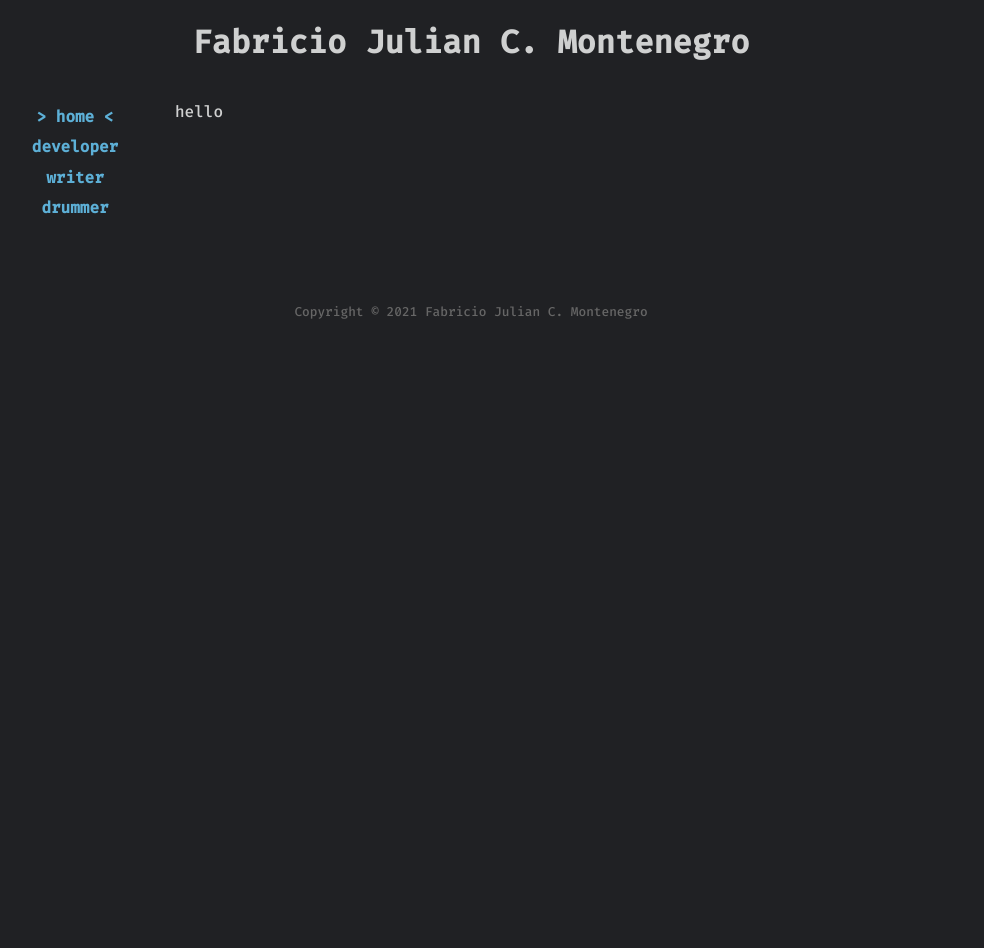
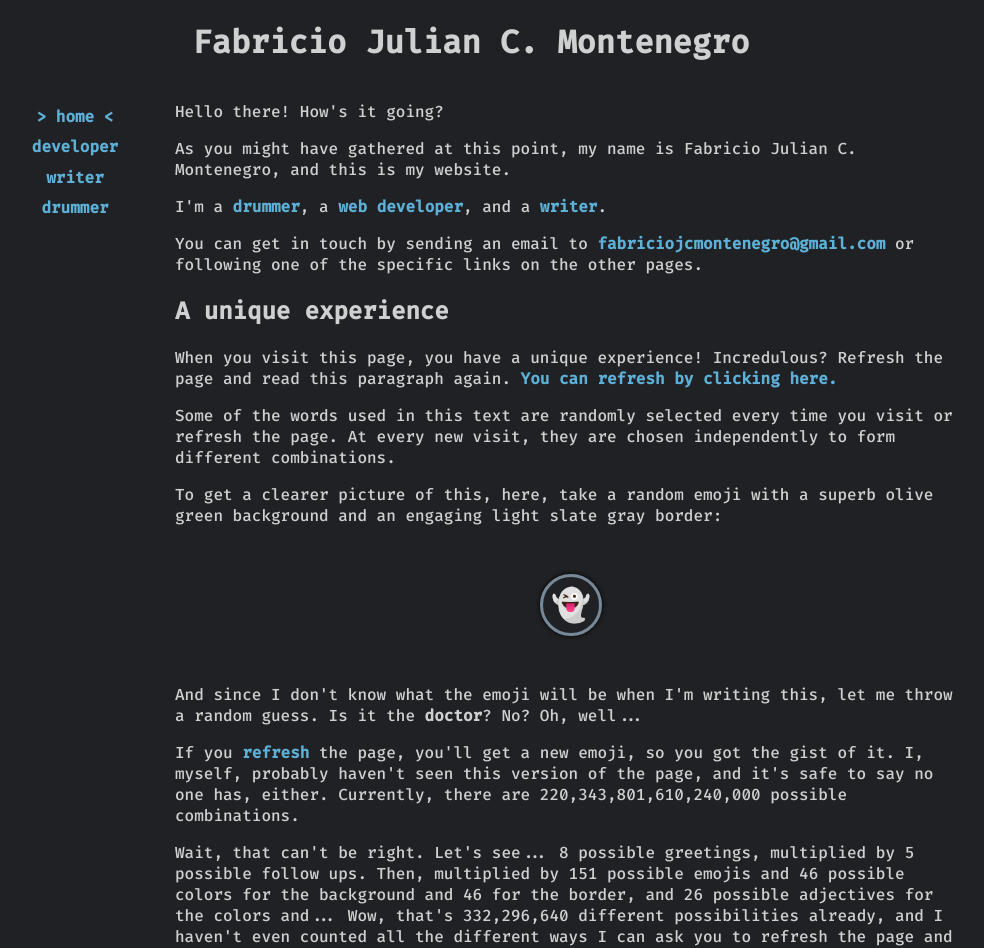
Before and after one commit to SplinterDev/splinterdev.github.io, a Next.js app: page / in a window 1280 px wide. Shown: the top 948 px of the page, without its empty margins (169-1153 px from the left). Before the commit the page ends 800 px from the top, so only its background shows below. Built offline with nearby package versions, Linux system fonts and the light colour scheme.

Commit message:
Convert home page app to next

```diff
--- a/pages/index.tsx
+++ b/pages/index.tsx
@@ -1,7 +1,222 @@
 import type { NextPage } from 'next';
+import { Options, OptionsKeys } from '../src/types/options';
+import textOptionsJSON from '../src/assets/textoptions.json';
+import Link from 'next/link';
+import getRandomSample from '../src/helpers/random';
+import style from '../styles/Home.module.scss';
+
+const textOptions = textOptionsJSON as Options;
 
 const Home: NextPage = () => {
-  return <p>hello</p>;
+  const links = [
+    <Link key="dev" href="/developer">
+      <a>web developer</a>
+    </Link>,
+    <Link key="wri" href="/writer">
+      <a>writer</a>
+    </Link>,
+    <Link key="dru" href="/drummer">
+      <a>drummer</a>
+    </Link>,
+  ];
+
+  const linksCombinations = links.length * links.length;
+  const getTotalCombinations = () => {
+    const counts = [];
+
+    for (const typeOfSentence in textOptions) {
+      if (Object.hasOwnProperty.call(textOptions, typeOfSentence)) {
+        const sentenceOptions = textOptions[typeOfSentence as OptionsKeys];
+
+        counts.push(sentenceOptions.length);
+      }
+    }
+
+    const total =
+      counts.reduce((accumulator, currentValue) => accumulator * currentValue) *
+      linksCombinations;
+
+    return new Intl.NumberFormat('en-US').format(total);
+  };
+  const possibleCombinations = getTotalCombinations();
+
+  const backgroundColor = getRandomSample(textOptions.colors, true);
+  const borderColor = getRandomSample(textOptions.colors, true);
+  const emojiStyle = {
+    backgroundColor: backgroundColor.value,
+    borderColor: borderColor.value,
+  };
+
+  const emoji = getRandomSample(textOptions.emoji);
+  const guess = getRandomSample(textOptions.emoji);
+
+  /* eslint-disable */
+  const guessText =
+    guess.name === 'wizard' || emoji.name === 'wizard'
+      ? guess.name === emoji.name
+        ? ` Wait. I'M RIGHT? The wizard is my favorite emoji! The chance of my guess being right is one in ${
+            textOptions.emoji.length * textOptions.emoji.length
+          }!!! Take a screenshot of this and send me an email! Wow!`
+        : ' Did you know the wizard is my favorite emoji? But the chances of my guess being right are very low. Oh, well...'
+      : ' No? Oh, well...';
+  /* eslint-disable */
+
+  return (
+    <article className={style.Home}>
+      <p>
+        {`${getRandomSample(textOptions.greetings)} ${getRandomSample(
+          textOptions.greetingsFollowUp
+        )}`}
+      </p>
+      <p>
+        {getRandomSample(textOptions.opening)}, my name is Fabricio Julian C.
+        Montenegro, and this is my website.
+      </p>
+      <p>
+        I&apos;m a {getRandomSample(links, true)}, a{' '}
+        {getRandomSample(links, true)}, and a {getRandomSample(links, true)}.
+      </p>
+      <p>
+        You can get in touch by sending an email to{' '}
+        <a href="mailto:fabriciojcmontenegro@gmail.com">
+          fabriciojcmontenegro@gmail.com
+        </a>{' '}
+        or following one of the specific links on the other pages.
+      </p>
+
+      <h2>A unique experience</h2>
+
+      <p>
+        When you {getRandomSample(textOptions.visit)} this{' '}
+        {getRandomSample(textOptions.page)}, you have a unique experience!{' '}
+        {getRandomSample(textOptions.dontBelieve)} Refresh the page and read
+        this paragraph again.{' '}
+        <a href="/">{getRandomSample(textOptions.refresh)}</a>
+      </p>
+
+      <p>
+        {getRandomSample(textOptions.colorsAndWords)} are randomly selected
+        every time you visit or refresh the page.{' '}
+        {getRandomSample(textOptions.everyTime)}, they are{' '}
+        {getRandomSample(textOptions.selected)} independently to form different
+        combinations.
+      </p>
+
+      <p>
+        To get a clearer picture of this, here, take a random emoji with{' '}
+        {getRandomSample(textOptions.colorAdjective, true)}{' '}
+        {backgroundColor.name} background and{' '}
+        {getRandomSample(textOptions.colorAdjective, true)} {borderColor.name}{' '}
+        border:
+      </p>
+
+      <div className={style['emoji-row']}>
+        <figure className={style.emoji} style={emojiStyle}>
+          {emoji.content}
+          <figcaption>{emoji.name}</figcaption>
+        </figure>
+      </div>
+
+      <p>
+        And since I don&apos;t know what the emoji will be when I&apos;m writing
+        this, let me throw a random guess. Is it the <b>{guess.name}</b>?
+        {guessText}
+      </p>
+
+      <p>
+        If you <a href="/">refresh</a> the page, you&apos;ll get a new emoji, so{' '}
+        {getRandomSample(textOptions.youGetIt)}. I, myself, probably
+        haven&apos;t seen {getRandomSample(textOptions.thisVersion)}, and
+        it&apos;s safe to say no one has, either. Currently, there are{' '}
+        {possibleCombinations} possible combinations.
+      </p>
+
+      <p>
+        Wait, that can&apos;t be right. Let&apos;s see...{' '}
+        {textOptions.greetings.length} possible greetings, multiplied by{' '}
+        {textOptions.greetingsFollowUp.length} possible follow ups. Then,
+        multiplied by {textOptions.emoji.length} possible emojis and{' '}
+        {textOptions.colors.length} possible colors for the background and{' '}
+        {textOptions.colors.length} for the border, and{' '}
+        {textOptions.colorAdjective.length} possible adjectives for the colors
+        and... Wow, that&apos;s{' '}
+        {new Intl.NumberFormat('en-US').format(
+          textOptions.greetings.length *
+            textOptions.greetingsFollowUp.length *
+            textOptions.emoji.length *
+            textOptions.colors.length *
+            textOptions.colors.length *
+            textOptions.colorAdjective.length
+        )}{' '}
+        different possibilities already, and I haven&apos;t even counted all the
+        different ways I can ask you to refresh the page and at least a dozen
+        other things. Yeah, okay.
+      </p>
+
+      <p>
+        So, if my math is right, this version of the website has one in{' '}
+        {possibleCombinations} chances of existing. It is
+        {getRandomSample(textOptions.purposes)} <b>unique</b>.
+      </p>
+
+      <p>
+        The version of the website you&apos;re seeing is yours, and yours only.
+        Enjoy it. And then, refresh the page (as I&apos;m sure you&apos;ve
+        already done {getRandomSample(textOptions.alreadyDone)}). But remember:
+        this version of the website will be gone forever. This is a unique
+        experience, and I think that&apos;s fascinating!
+      </p>
+
+      <p>
+        But you know what&apos;s even more fascinating? The fact that your
+        experience visiting this website is unique regardless of how this site
+        behaves. You are a unique person, with a unique combination of genetic
+        attributes and past experiences that allows you -- and only you -- to
+        have this experience.
+      </p>
+
+      <p>
+        You are the only person in the entire history of the universe to see
+        this site through your eyes, to think what you are thinking in response
+        to it, to feel what you&apos;re feeling now.
+      </p>
+
+      <p>
+        Even if another person gets this same version of the site, with the same
+        emoji and the same background and the same border, that person will be
+        informed by different past experiences and a different set of genetic
+        traits. They will be in a different place, in a different time. Maybe
+        they speak a different language, they&apos;re younger or older than you
+        are. They grew up in a different family, have a different job, have a
+        different favorite movie.
+      </p>
+
+      <p>
+        Even if they are right next to you, right now, they are seeing the page
+        from a slightly different angle, from a different set of eyes. They are
+        breathing a different group of air molecules. Their heart, beating at a
+        different rate. The colors they see are not the ones you see. You are
+        the only person able to experience this moment as you are experiencing
+        it.
+      </p>
+
+      <p>
+        All of your experiences are unique, always, because you are unique! You
+        are a unique combination of so many variables it&apos;s impossible to
+        exist someone exactly like you in the entire history of humanity.
+      </p>
+
+      <p>
+        So enjoy! Cry and laugh and get angry and be happy. Taste something new,
+        or something you have always loved. Listen to that old song you love so
+        much, or to a new one! Dance, or be that person who never dances --
+        either is fine, really. Love the things you love. Enjoy your unique
+        experience in this crazy universe of infinite possibilities.
+      </p>
+
+      <p>And, whatever you do, be yourself. No one else can do it for you.</p>
+    </article>
+  );
 };
 
 export default Home;
--- /dev/null
+++ b/styles/Home.module.scss
@@ -0,0 +1,34 @@
+.Home {
+  .emoji-row {
+    display: flex;
+    justify-content: center;
+
+    .emoji {
+      align-items: center;
+      border-width: 3px;
+      border-style: solid;
+      border-radius: 50%;
+      box-shadow: 0 0 5px black;
+      cursor: default;
+      display: flex;
+      font-size: 2rem;
+      height: 3.5rem;
+      justify-content: center;
+      position: relative;
+      width: 3.5rem;
+
+      figcaption {
+        display: none;
+      }
+
+      &:hover figcaption {
+        display: block;
+        font-size: 0.5em;
+        position: absolute;
+        text-align: center;
+        top: -2rem;
+        width: 12rem;
+      }
+    }
+  }
+}
```
